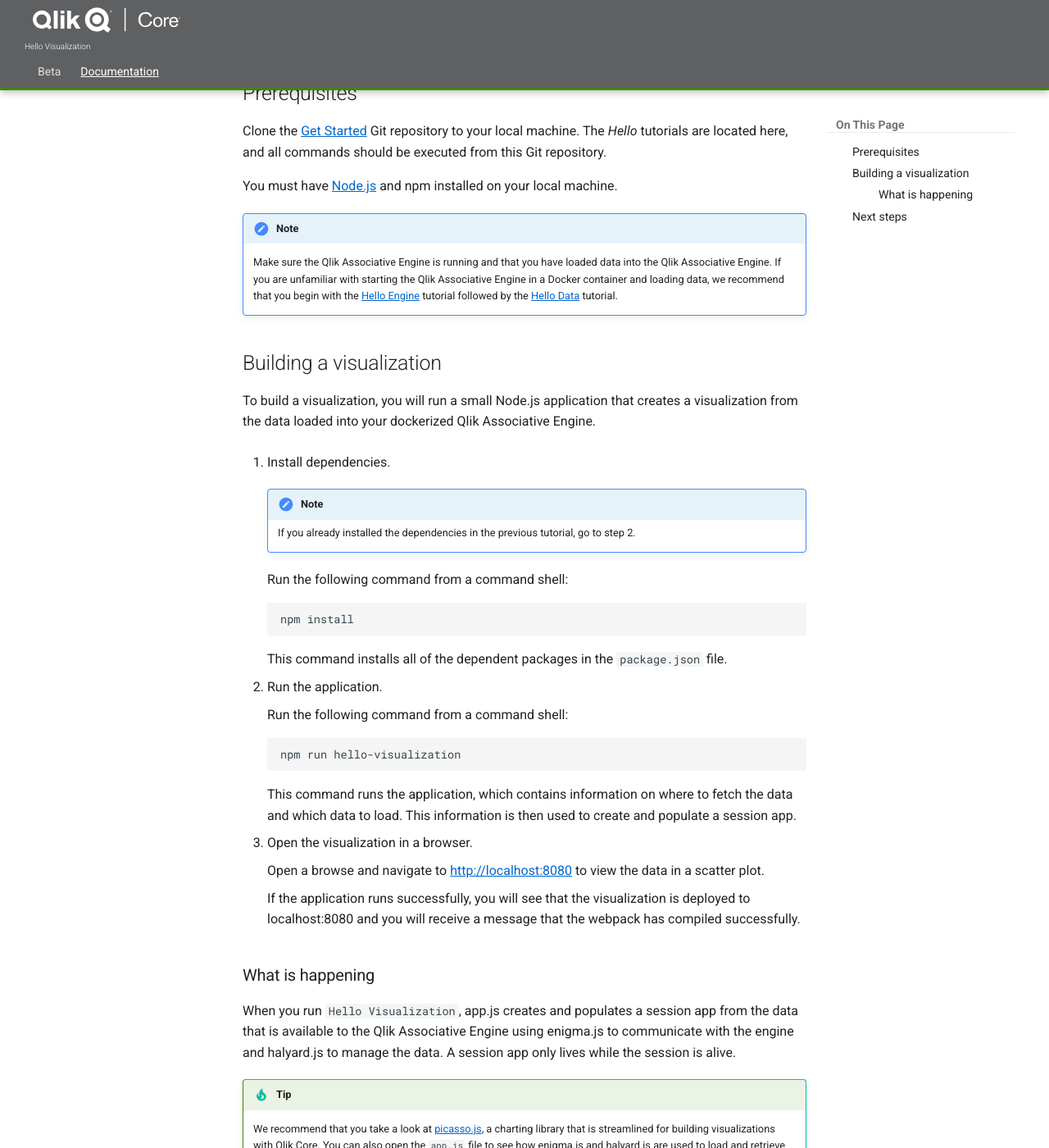
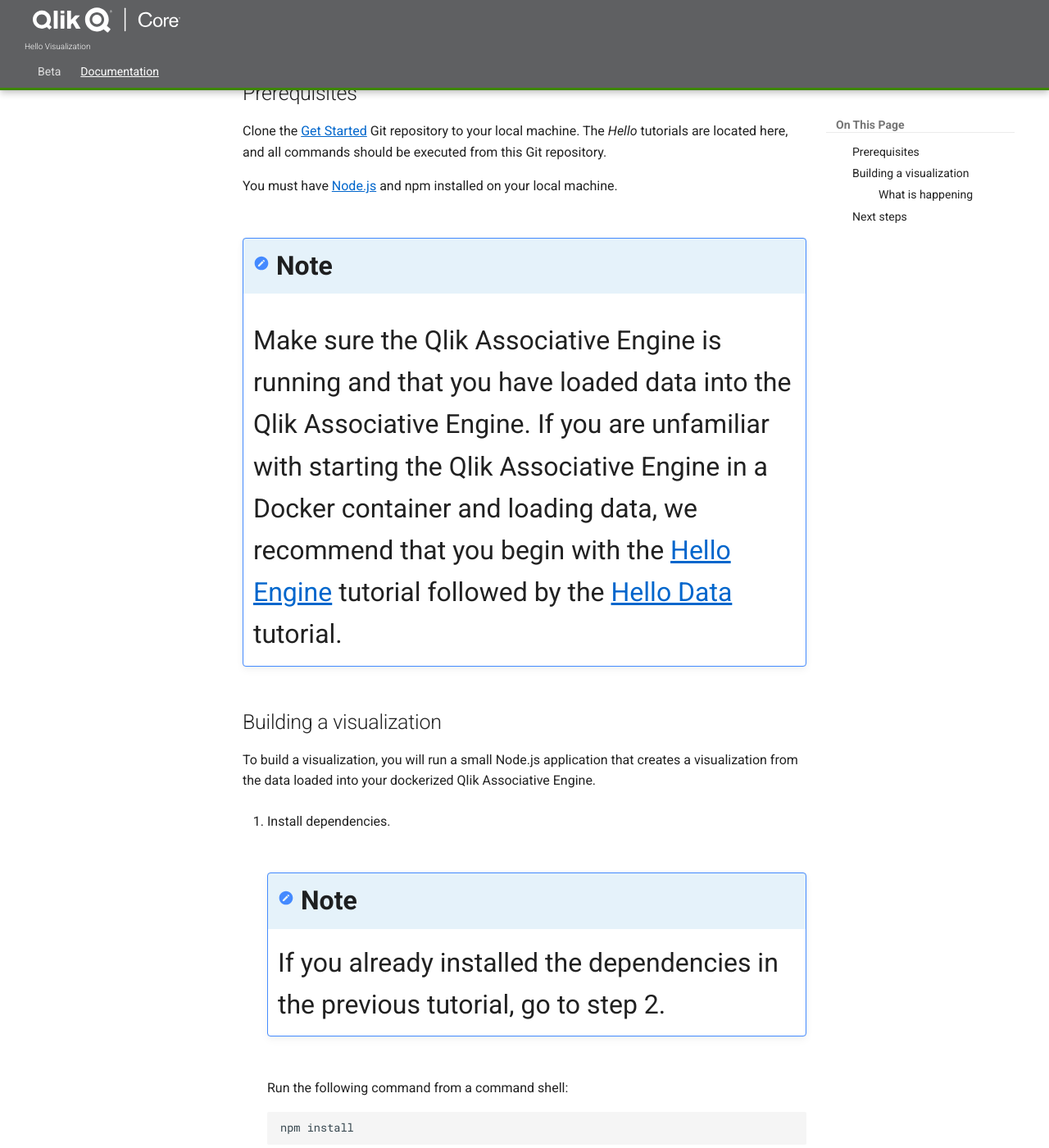
Before and after one commit to qlik-oss/core-website, an MkDocs documentation site: the page built from docs/docs/tutorials/hello-visualization.md, in a window 1280 px wide and 1400 px high, scrolled down 270 px. Shown: the whole window at 82% size. Built offline with MkDocs 1.6.1 and Material for MkDocs 9.7.7, drawn with Linux system fonts in a browser that asks for light colours; old or Windows-style settings are respelled for this version of MkDocs.

Commit message:
Setting bigger font size for tip/note/warning (#221)

```diff
--- a/docs/stylesheets/custom-style.css
+++ b/docs/stylesheets/custom-style.css
@@ -397,6 +397,10 @@
   }
 }
 
+.md-typeset .admonition {
+  font-size: 1.6rem;
+}
+
 .md-typeset .admonition.tip>.admonition-title:before, .md-typeset .admonition.tip>summary:before,
 .md-typeset details.tip>.admonition-title:before, .md-typeset details.tip>summary:before {
   color: var(--custom-green);
```
